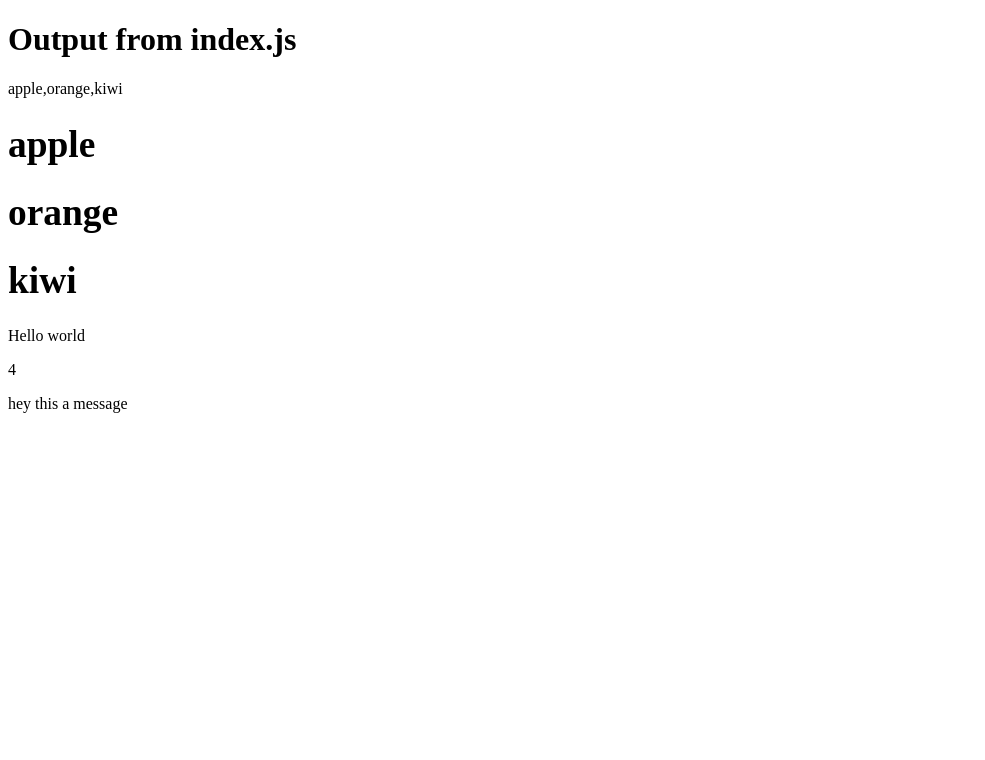
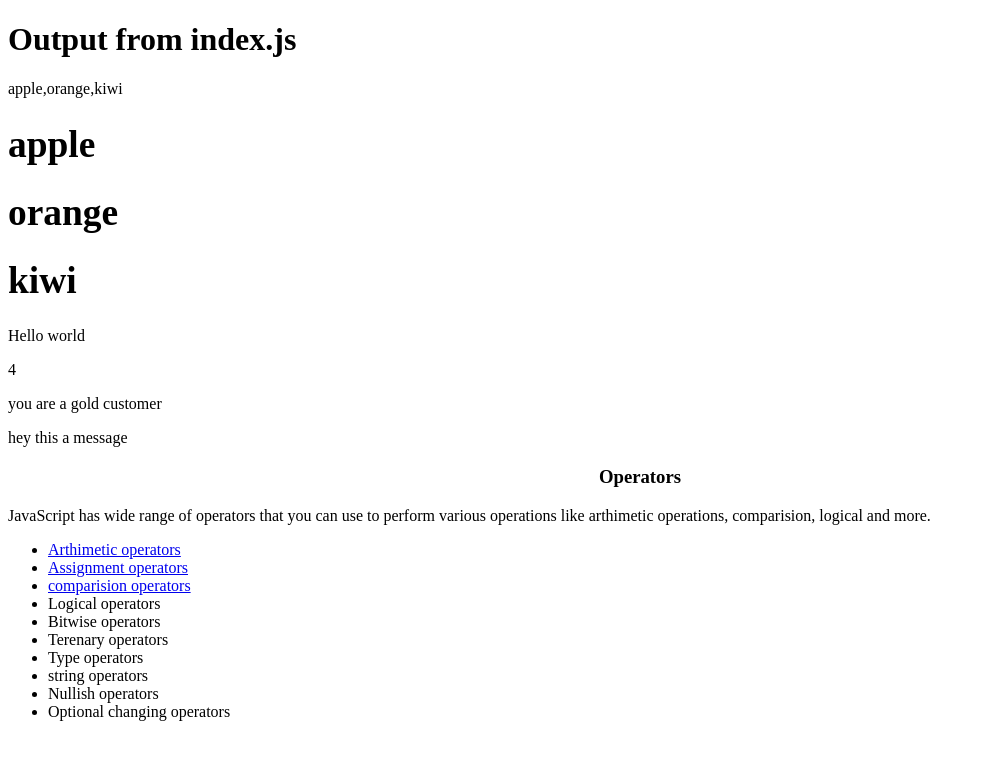
Before and after one commit to srikanthratnala24/javascript, a plain HTML site: page index.html in a window 1280 px wide. Shown: the whole page, without its empty margins (0-985 px from the left). Drawn offline with Linux system fonts and the light colour scheme.

Commit message:
added operators html

```diff
--- a/index.html
+++ b/index.html
@@ -12,6 +12,25 @@
     <h3 id="loop"></h3>
     <p id="func"></p>
     <p id="square"></p>
+    <P id="customer_type"></P>
     <script src='index.js'></script>
+    <div>
+        <h3 style="text-align: center;">Operators</h3>
+        <p>JavaScript has wide range of operators that you can use to perform various operations like arthimetic operations, comparision, logical and more.</p>
+
+        <ul>
+            <li><a href="htmloperators/arthemeticOp.html">Arthimetic operators</a></li>
+            <li><a href="htmloperators/assignmentOp.html">Assignment operators</a></li>
+            <li><a href="htmloperators/comparisonOp.html">comparision operators</a></li>
+            <li>Logical operators</li>
+            <li>Bitwise operators</li>
+            <li>Terenary operators</li>
+            <li>Type operators</li>
+            <li>string operators</li>
+            <li>Nullish operators</li>
+            <li>Optional changing operators</li>
+        </ul>
+
+    </div>
 </body>
 </html>
--- a/index.js
+++ b/index.js
@@ -1,4 +1,4 @@
-let greeting = "Welcome to the site!";
+let greeting = "Are you sure you want to redirect homepage";
 alert(greeting);
 console.log("Hello world")
 
@@ -52,14 +52,17 @@ function greet(){
 function square(number){
     return number*number;
 }
+let message = "hey this a message";
 
+document.write(message);
 let square_num = square(2);
 document.getElementById('square').innerHTML = square_num;
 
-let message = "hey this a message";
-
-document.write(message);
-
+let points = 110;
+let type = points > 100 ? 'gold' : 'silver';
+customerMessage = `you are a ${type} customer`;
+document.getElementById('customer_type').innerHTML = customerMessage;
+console.log(type);
 
 //operators
 //Arthemetic operator
@@ -101,3 +104,5 @@ console.log(x==1);
 console.log(x===1);
 console.log(x!=1);
 console.log(x!==1);
+
+//strict equaity operator
```
Also changed, not shown: htmloperators/arthemeticOp.html (added, +12 -0 lines), htmloperators/assignmentOp.html (added, +12 -0 lines), htmloperators/comparisonOp.html (added, +12 -0 lines), htmloperators/logicalOp.html (added, +12 -0 lines), htmloperators/terenaryOp.html (added, +12 -0 lines).
